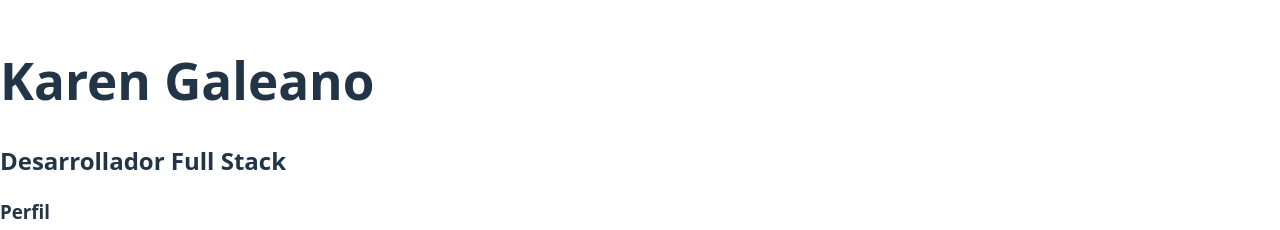
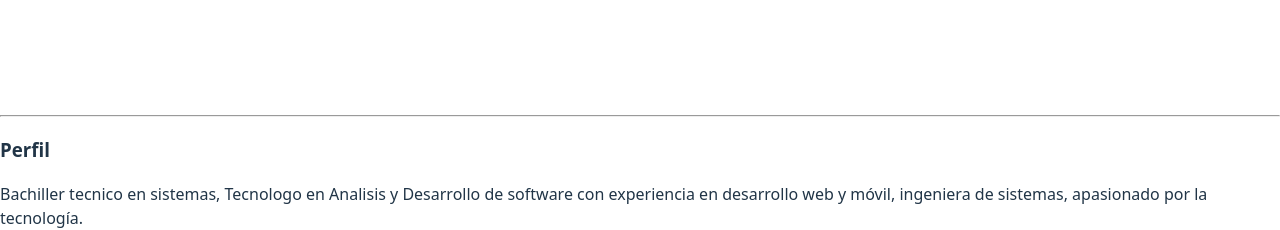
Before and after one commit to KarenGaleano123/cv-react-karen-galeano, a React (Vite) app in the folder cv-react-karen-galeano/: page / in a window 1280 px wide. Shown: the part 111-341 px from the top of the page. Built offline with nearby package versions, Linux system fonts and the light colour scheme.

Commit message:
componentes cabeceraCV.jsx actualizado

```diff
--- a/cv-react-karen-galeano/src/components/CabeceraCV.jsx
+++ b/cv-react-karen-galeano/src/components/CabeceraCV.jsx
@@ -1,8 +1,12 @@
-export default function CabeceraCV() {
+// src/components/CabeceraCV.jsx
+import React from "react";
+
+export default function CabeceraCV({ nombre, profesion }) {
   return (
     <header>
-      <h1>Karen Galeano</h1>
-      <h2>Desarrollador Full Stack</h2>
+      <h1>{nombre}</h1>
+      <h2>{profesion}</h2>
+      <hr />
     </header>
   );
 }
```
